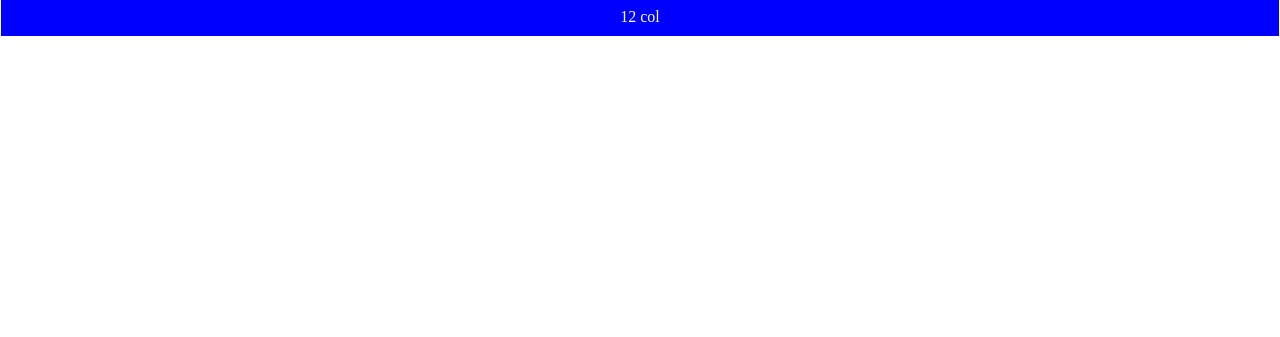
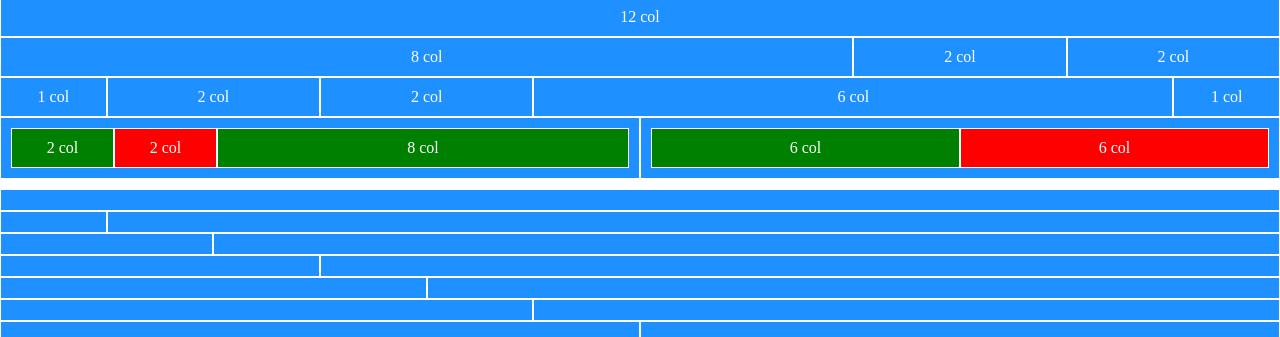
Before and after one commit to binohub/html-css-12bool, a plain HTML site: page index.html in a window 1280 px wide. Shown: the part 120-457 px from the top of the page. Drawn offline with Linux system fonts and the light colour scheme.

Commit message:
offset started

```diff
--- a/css/12BoolFlex.css
+++ b/css/12BoolFlex.css
@@ -265,7 +265,14 @@
 .p-3{
    padding: 30px;
 }
+.mb-1
+{
+   margin-bottom: 10px;
+}
 
 .bg-active{
    background-color: green;
 }
+.bg-unactive{
+   background-color: red;
+}
--- a/css/style.css
+++ b/css/style.css
@@ -4,8 +4,12 @@ body{
 [class*="col-"], .col{
    color: white;
    border: 1px solid white;
+   padding: 10px;
+}
+[class*="col-offset-"]{
+   background-color: white;
 }
 .row{
-   background-color: blue;
+   background-color: dodgerblue;
    /* border: 1px solid white; */
 }
--- a/index.html
+++ b/index.html
@@ -11,30 +11,103 @@
 </head>
 
 <body>
-    <h1>Esercizio per casa</h1>
     <div class="container-fluid">
+
+        <h1>Esercizio per casa</h1>
         <div class="row center">
-            <div class="col-1 p-1">1 col</div>
-            <div class="col-1 p-1">1 col</div>
-            <div class="col-1 p-1">1 col</div>
-            <div class="col-1 p-1">1 col</div>
-            <div class="col-1 p-1">1 col</div>
-            <div class="col-1 p-1">1 col</div>
-            <div class="col-1 p-1">1 col</div>
-            <div class="col-1 p-1">1 col</div>
-            <div class="col-1 p-1">1 col</div>
-            <div class="col-1 p-1">1 col</div>
-            <div class="col-1 p-1">1 col</div>
-            <div class="col-1 p-1">1 col</div>
+            <div class="col-1">1 col</div>
+            <div class="col-1">1 col</div>
+            <div class="col-1">1 col</div>
+            <div class="col-1">1 col</div>
+            <div class="col-1">1 col</div>
+            <div class="col-1">1 col</div>
+            <div class="col-1">1 col</div>
+            <div class="col-1">1 col</div>
+            <div class="col-1">1 col</div>
+            <div class="col-1">1 col</div>
+            <div class="col-1">1 col</div>
+            <div class="col-1">1 col</div>
 
         </div>
+
         <div class="row center">
-            <div class="col-2 p-1">2 col</div>
-            <div class="col-5 p-1">5 col</div>
-            <div class="col-5 p-1">5 col</div>
+            <div class="col-2">2 col</div>
+            <div class="col-5">5 col</div>
+            <div class="col-5">5 col</div>
         </div>
         <div class="row center">
-            <div class="col-12 p-1">12 col</div>
+            <div class="col-12">12 col</div>
+        </div>
+
+        <div class="row center">
+            <div class="col-8">8 col</div>
+            <div class="col-2">2 col</div>
+            <div class="col-2">2 col</div>
+        </div>
+
+        <div class="row center">
+            <div class="col-1">1 col</div>
+            <div class="col-2">2 col</div>
+            <div class="col-2">2 col</div>
+            <div class="col-6">6 col</div>
+            <div class="col-1">1 col</div>
+        </div>
+
+        <div class="row center mb-1">
+            <div class="row col-6">
+                <div class="col-2 bg-active">2 col</div>
+                <div class="col-2 bg-unactive">2 col</div>
+                <div class="col-8 bg-active">8 col</div>
+            </div>
+
+            <div class="row col-6">
+                <div class="col-6 bg-active">6 col</div>
+                <div class="col-6 bg-unactive">6 col</div>
+            </div>
+        </div>
+
+        <div class="row center">
+            <div class="col-12"></div>
+        </div>
+
+        <div class="row center">
+            <div class="col-1"></div>
+            <div class="col-11"></div>
+        </div>
+
+        <div class="row center">
+            <div class="col-2"></div>
+            <div class="col-10"></div>
+        </div>
+
+        <div class="row center">
+            <div class="col-3"></div>
+            <div class="col-9"></div>
+        </div>
+
+        <div class="row center">
+            <div class="col-4"></div>
+            <div class="col-8"></div>
+        </div>
+
+        <div class="row center">
+            <div class="col-5"></div>
+            <div class="col-7"></div>
+        </div>
+
+        <div class="row center">
+            <div class="col-6"></div>
+            <div class="col-6"></div>
+        </div>
+
+    </div>
+
+    <div class="container-fluid">
+        <h1>Offset</h1>
+
+        <div class="row">
+            <div class="col-offset-10"></div>
+            <div class="col-1"></div>
         </div>
     </div>
 </body>
```
